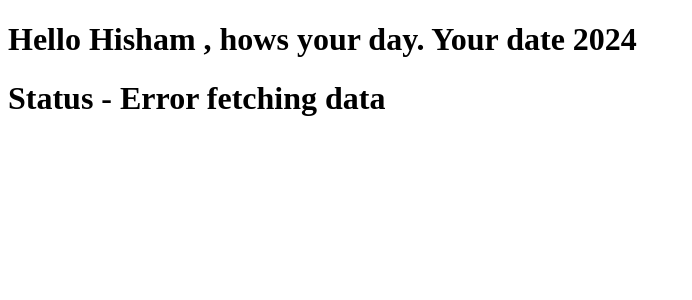
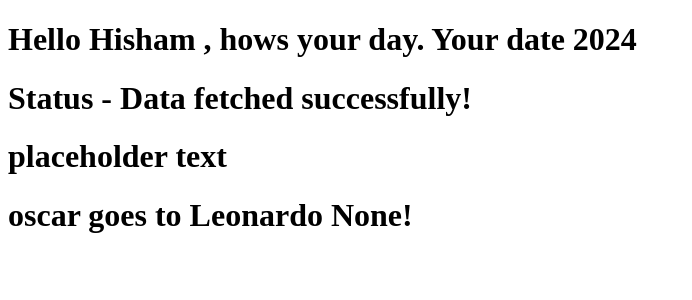
Before and after one commit to dulfackerhisham/react-typescript, a React (Vite) app: page / in a window 1280 px wide. Shown: the top 300 px of the page, without its empty margins (0-692 px from the left). Built offline with nearby package versions, Linux system fonts and the light colour scheme.

Commit message:
passed component as props

```diff
--- a/src/App.tsx
+++ b/src/App.tsx
@@ -1,11 +1,15 @@
 import './App.css'
 import Greet from './components/Greet';
+import { Heading } from './components/Heading';
 import { Status } from './components/Status';
+import Oscar from './components/Oscar';
 // import { Person } from './components/Person';
 // import PersonList from './components/PersonList';
 
 
 function App() {
+
+
   // const userName = {
   //   fname: 'di',
   //   lname: 'caprio',
@@ -34,7 +38,12 @@
   return (
     <div className='App'>
       <Greet name="Hisham" messageCount={2024} isLoggedIn={true}/>
-      <Status status="error"/>
+      <Status status="success"/>
+      <Heading>placeholder text</Heading>
+      <Oscar>
+      <Heading>oscar goes to Leonardo None!</Heading>
+      </Oscar>
+
       {/* <Person name={userName}/>
       <PersonList names={userList}/> */}
     </div>
--- /dev/null
+++ b/src/components/Heading.tsx
@@ -0,0 +1,10 @@
+type HeadingProps = {
+    children: string
+}
+export const Heading = (props: HeadingProps) => {
+  return (
+    <div>
+        <h1>{props.children}</h1>
+    </div>
+  )
+};
--- /dev/null
+++ b/src/components/Oscar.tsx
@@ -0,0 +1,10 @@
+type OscarProps = {
+    children: React.ReactNode
+}
+const Oscar = (props: OscarProps) => {
+  return (
+    <div>{props.children}</div>
+  )
+}
+
+export default Oscar
--- a/src/components/Status.tsx
+++ b/src/components/Status.tsx
@@ -1,5 +1,5 @@
 type StatusProps = {
-    status: string
+    status: 'loading' | 'success' | 'error'
 }
 
 export const Status = (props: StatusProps) => {
```
